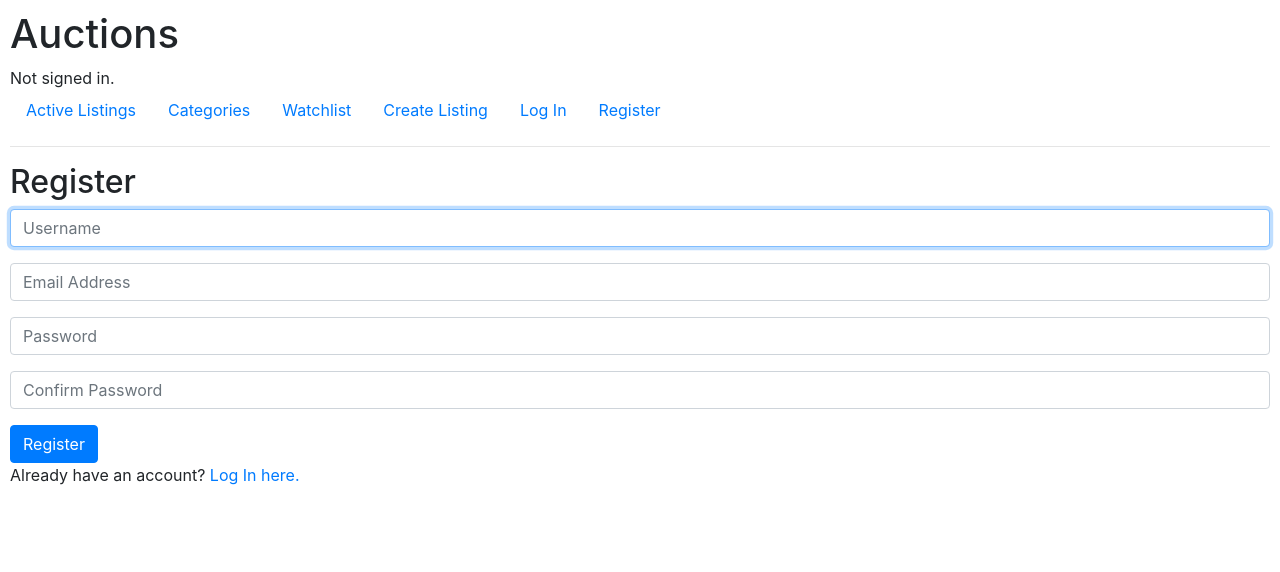
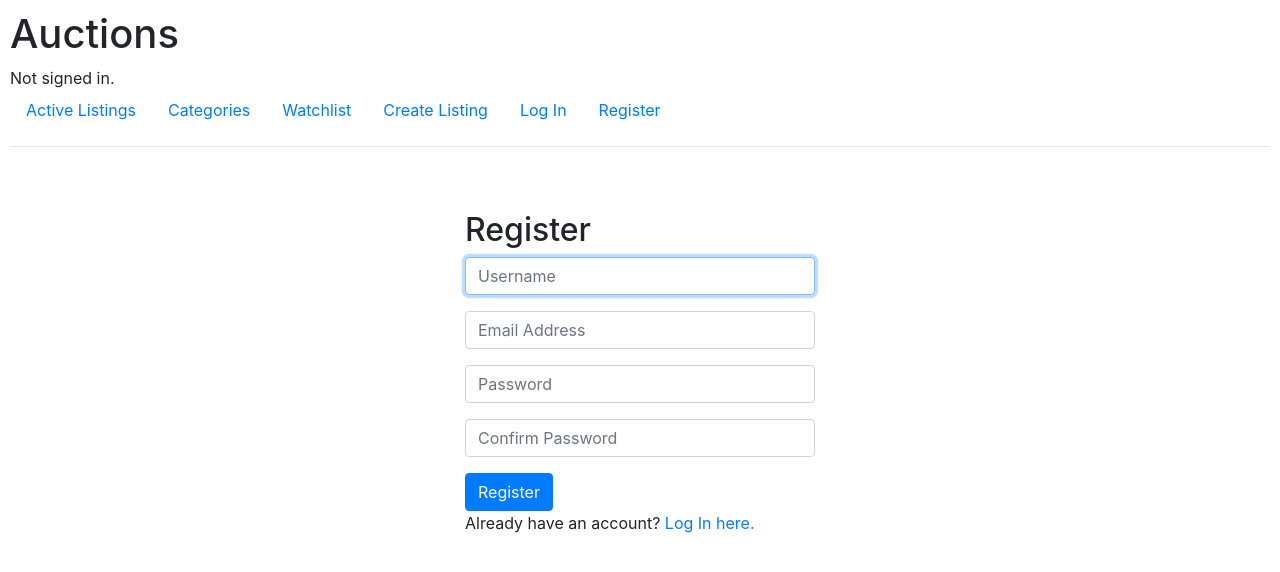
Before and after one commit to thomasmbatha/commerce, a Django app: page /register in a window 1280 px wide. Shown: the top 572 px of the page. Run offline with Django 3.2, Linux system fonts and the light colour scheme; some libraries are stand-ins or nearby versions.

Commit message:
register and login

```diff
--- a/auctions/templates/auctions/register.html
+++ b/auctions/templates/auctions/register.html
@@ -2,10 +2,14 @@
 
 {% block body %}
 
+<div class="container">
+    <div class="row">
+        <div class="col-l1 col-md-4 mx-auto mt-5">
+
             <h2>Register</h2>
 
             {% if message %}
-        <div>{{ message }}</div>
+                <div style="color: red; background-color: white;">{{ message }}</div>
             {% endif %}
 
             <form action="{% url 'register' %}" method="post">
@@ -26,5 +30,7 @@
             </form>
 
             Already have an account? <a href="{% url 'login' %}">Log In here.</a>
-
+         </div>
+    </div>
+</div>
 {% endblock %}
```
Also changed, not shown: auctions/templates/auctions/login.html (+9 -3 lines), auctions/views.py (line endings or trailing spaces), db.sqlite3. Lines whose indentation alone changed are shown as unchanged.
